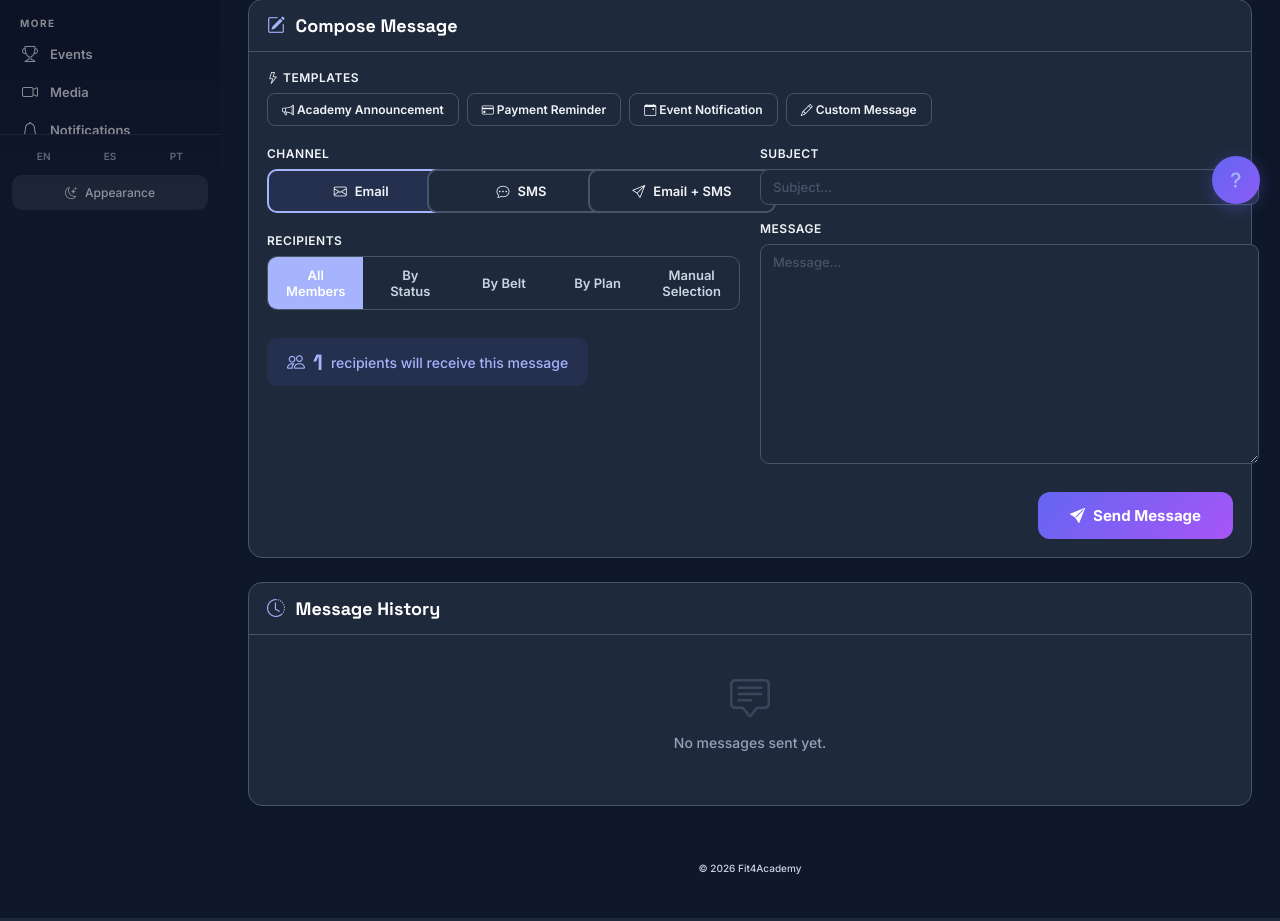
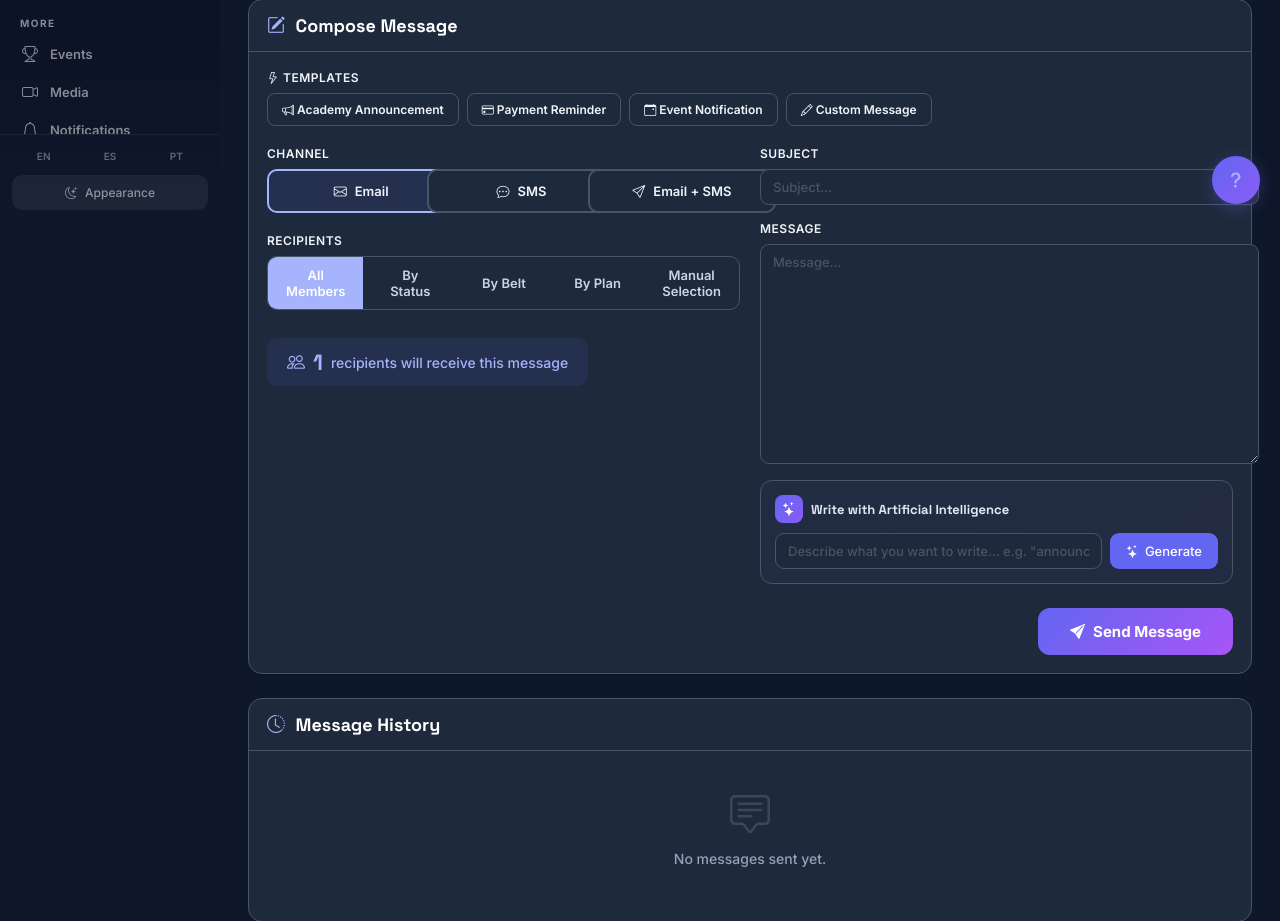
Before and after one commit to diegoalmeidajj/fit4academy, a Flask app: page /messaging in a window 1280 px wide. Shown: the part 576-1497 px from the top of the page. Run offline with Flask 3, Linux system fonts and the light colour scheme; the visitor is signed in with stand-in values (Sample User, id 1); data comes from the database, SQL or seed files in the repository; data that the repository does not hold is empty; some libraries are stand-ins or nearby versions.

Commit message:
Add AI writer to messaging — Write with Artificial Intelligence
- AI box below message textarea with prompt input + Generate button
- Uses Gemini 2.0 Flash free API (GEMINI_API_KEY env var)
- For email: generates subject + body automatically
- For SMS: generates short 160-char message
- Writes in the same language as the user's request
- Loading state while AI generates
- Enter key to submit prompt
- i18n for EN/ES/PT

Co-Authored-By: Claude Opus 4.6 (1M context) <noreply@anthropic.com>

```diff
--- a/app.py
+++ b/app.py
@@ -2644,6 +2644,82 @@ def api_messaging_preview():
         return jsonify({'count': 0, 'total': 0})
 
 
+@app.route('/api/messaging/ai-write', methods=['POST'])
+@login_required
+def api_messaging_ai_write():
+    """Use Gemini free API to generate email/SMS content."""
+    import requests as http_requests
+
+    data = request.get_json() or {}
+    user_prompt = data.get('prompt', '').strip()
+    channel = data.get('channel', 'email')
+
+    if not user_prompt:
+        return jsonify({'error': 'Please describe what you want to write.'})
+
+    api_key = os.environ.get('GEMINI_API_KEY', '')
+    if not api_key:
+        return jsonify({'error': 'AI not configured. Add GEMINI_API_KEY in settings.'})
+
+    # Build system prompt
+    if channel == 'sms':
+        system = (
+            "You are an assistant for a Jiu-Jitsu academy. "
+            "Write a short SMS message (max 160 characters). "
+            "Be direct, friendly, professional. No emojis unless asked. "
+            "Reply ONLY with the SMS text, nothing else."
+        )
+    else:
+        system = (
+            "You are an assistant for a Jiu-Jitsu academy. "
+            "Write a professional email for the academy to send to its members. "
+            "Reply in this exact format:\n"
+            "SUBJECT: (the email subject line)\n"
+            "BODY:\n(the email body text)\n\n"
+            "Be friendly, professional, concise. No emojis unless asked. "
+            "Write in the same language as the user's request."
+        )
+
+    try:
+        url = f"https://generativelanguage.googleapis.com/v1beta/models/gemini-2.0-flash:generateContent?key={api_key}"
+        resp = http_requests.post(url, json={
+            "contents": [
+                {"role": "user", "parts": [{"text": f"{system}\n\nUser request: {user_prompt}"}]}
+            ],
+            "generationConfig": {"temperature": 0.7, "maxOutputTokens": 500}
+        }, timeout=15)
+
+        if resp.status_code != 200:
+            print(f"[AI] Gemini error: {resp.status_code} {resp.text[:200]}")
+            return jsonify({'error': f'AI service error ({resp.status_code})'})
+
+        result = resp.json()
+        text = result['candidates'][0]['content']['parts'][0]['text'].strip()
+
+        if channel == 'sms':
+            return jsonify({'body': text[:160], 'subject': ''})
+        else:
+            # Parse SUBJECT: and BODY: from response
+            subject = ''
+            body = text
+            if 'SUBJECT:' in text and 'BODY:' in text:
+                parts = text.split('BODY:', 1)
+                subject_part = parts[0]
+                body = parts[1].strip() if len(parts) > 1 else text
+                if 'SUBJECT:' in subject_part:
+                    subject = subject_part.split('SUBJECT:', 1)[1].strip()
+            elif text.startswith('SUBJECT:'):
+                lines = text.split('\n', 1)
+                subject = lines[0].replace('SUBJECT:', '').strip()
+                body = lines[1].strip() if len(lines) > 1 else ''
+
+            return jsonify({'subject': subject, 'body': body})
+
+    except Exception as e:
+        print(f"[AI] Error: {e}")
+        return jsonify({'error': f'AI error: {str(e)}'})
+
+
 # ═══════════════════════════════════════════════════════════════
 #  STATIC FILES
 # ═══════════════════════════════════════════════════════════════
--- a/i18n.py
+++ b/i18n.py
@@ -738,6 +738,10 @@ TRANSLATIONS = {
         'msg_stat_open_rate': 'open rate',
         'msg_stat_click_rate': 'click rate',
         'msg_delivery_overview': 'Delivery Overview',
+        'msg_ai_title': 'Write with Artificial Intelligence',
+        'msg_ai_placeholder': 'Describe what you want to write... e.g. "announce Saturday open mat at 10am"',
+        'msg_ai_generate': 'Generate',
+        'msg_ai_loading': 'AI is writing...',
 
         # Sidebar menu
         'menu_settings': 'Settings',
@@ -1496,6 +1500,10 @@ TRANSLATIONS = {
         'msg_stat_open_rate': 'tasa de apertura',
         'msg_stat_click_rate': 'tasa de clicks',
         'msg_delivery_overview': 'Resumen de Entrega',
+        'msg_ai_title': 'Escribir con Inteligencia Artificial',
+        'msg_ai_placeholder': 'Describe lo que quieres escribir... ej. "anunciar open mat el sabado a las 10am"',
+        'msg_ai_generate': 'Generar',
+        'msg_ai_loading': 'La IA esta escribiendo...',
 
         # Sidebar menu
         'menu_settings': 'Ajustes',
@@ -2254,6 +2262,10 @@ TRANSLATIONS = {
         'msg_stat_open_rate': 'taxa de abertura',
         'msg_stat_click_rate': 'taxa de cliques',
         'msg_delivery_overview': 'Visao Geral de Entrega',
+        'msg_ai_title': 'Escrever com Inteligencia Artificial',
+        'msg_ai_placeholder': 'Descreva o que voce quer escrever... ex. "anunciar open mat no sabado as 10h"',
+        'msg_ai_generate': 'Gerar',
+        'msg_ai_loading': 'A IA esta escrevendo...',
 
         # Sidebar menu
         'menu_settings': 'Configuracoes',
--- a/templates/messaging.html
+++ b/templates/messaging.html
@@ -282,6 +282,25 @@
                         {{ t('msg_body') }}
                     </label>
                     <textarea name="body" id="msgBody" class="form-control" rows="10" placeholder="{{ t('msg_body') }}..." style="resize:vertical;min-height:200px;" required></textarea>
+
+                    <!-- AI Writer -->
+                    <div style="margin-top:12px;border:1.5px solid var(--border);border-radius:12px;padding:14px;background:linear-gradient(135deg,rgba(99,102,241,.04),rgba(139,92,246,.04));">
+                        <div style="display:flex;align-items:center;gap:8px;margin-bottom:10px;">
+                            <div style="width:28px;height:28px;border-radius:8px;background:linear-gradient(135deg,#6366f1,#8b5cf6);display:flex;align-items:center;justify-content:center;">
+                                <i class="bi bi-stars" style="color:#fff;font-size:14px;"></i>
+                            </div>
+                            <span style="font-size:13px;font-weight:700;font-family:'Space Grotesk';">{{ t('msg_ai_title') }}</span>
+                        </div>
+                        <div style="display:flex;gap:8px;">
+                            <input type="text" id="aiPrompt" class="form-control" placeholder="{{ t('msg_ai_placeholder') }}" style="flex:1;font-size:13px;">
+                            <button type="button" class="btn btn-primary" onclick="generateWithAI()" id="aiBtn" style="white-space:nowrap;">
+                                <i class="bi bi-stars"></i> {{ t('msg_ai_generate') }}
+                            </button>
+                        </div>
+                        <div id="aiLoading" style="display:none;margin-top:10px;font-size:12px;color:var(--primary);font-weight:600;">
+                            <i class="bi bi-hourglass-split"></i> {{ t('msg_ai_loading') }}
+                        </div>
+                    </div>
                 </div>
             </div>
 
@@ -504,5 +523,44 @@ document.getElementById('composeForm').addEventListener('submit', function(e) {
 
 // Initial preview load
 updatePreview();
+
+/* ===== AI Writer ===== */
+function generateWithAI() {
+    const prompt = document.getElementById('aiPrompt').value.trim();
+    if (!prompt) {
+        document.getElementById('aiPrompt').focus();
+        return;
+    }
+    const btn = document.getElementById('aiBtn');
+    const loading = document.getElementById('aiLoading');
+    btn.disabled = true;
+    loading.style.display = 'block';
+
+    const channel = document.querySelector('input[name="channel"]:checked').value;
+
+    fetch('/api/messaging/ai-write', {
+        method: 'POST',
+        headers: {'Content-Type': 'application/json'},
+        body: JSON.stringify({ prompt: prompt, channel: channel })
+    })
+    .then(r => r.json())
+    .then(data => {
+        if (data.subject) document.getElementById('msgSubject').value = data.subject;
+        if (data.body) document.getElementById('msgBody').value = data.body;
+        if (data.error) alert(data.error);
+    })
+    .catch(err => {
+        alert('AI error: ' + err.message);
+    })
+    .finally(() => {
+        btn.disabled = false;
+        loading.style.display = 'none';
+    });
+}
+
+// Allow Enter key in AI prompt
+document.getElementById('aiPrompt').addEventListener('keydown', function(e) {
+    if (e.key === 'Enter') { e.preventDefault(); generateWithAI(); }
+});
 </script>
 {% endblock %}
```
